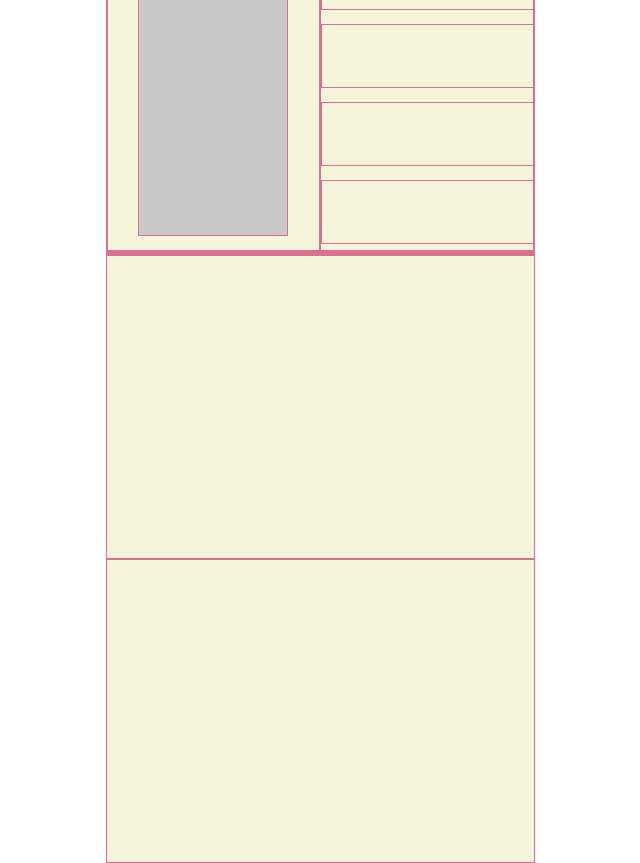
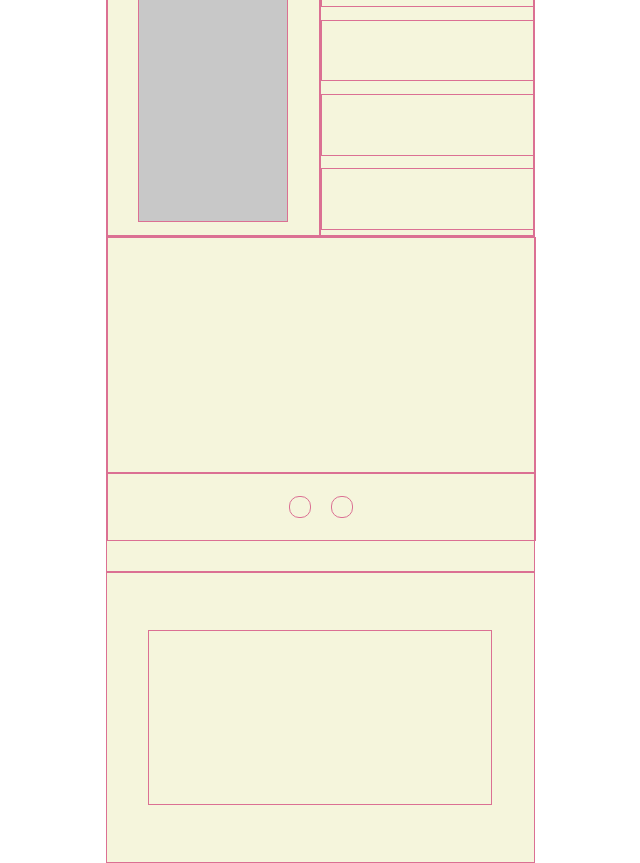
Before and after one commit to Lsohee/cocktail_mobile_14_220404, a plain HTML site: page index.html in a window 1280 px wide. Shown: the whole page, without its empty margins (320-960 px from the left). Drawn offline with Linux system fonts and the light colour scheme.

Commit message:
14 간단버전

```diff
--- a/css/style.css
+++ b/css/style.css
@@ -58,3 +58,31 @@
   width:100%;
   height: 20%;
 }
+
+#root>div:nth-child(2)>div:nth-child(1){
+  width:100%;
+  height:70%;
+}
+#root>div:nth-child(2)>div:nth-child(2){
+  width:100%;
+  height:20%;
+  display: flex;
+  align-items: center;
+  justify-content: center;
+}
+#root>div:nth-child(2)>div:nth-child(2)>div{
+  width:20px;
+  height:20px;
+  border-radius: 10px;
+  margin: 10px;
+}
+#root>div:nth-child(3){
+  display: flex;
+  align-items: center;
+  justify-content: center;
+}
+#root>div:nth-child(3)>div{
+  width:80%;
+  height:60%;
+
+}
--- a/index.html
+++ b/index.html
@@ -28,10 +28,15 @@
 
       <div>
         <div></div>
+        <div>
+          <div></div>
+          <div></div>
+        </div>
+      </div>
+
+      <div>
         <div></div>
       </div>
-
-      <div></div>
 
     </div>
   </div>
```
